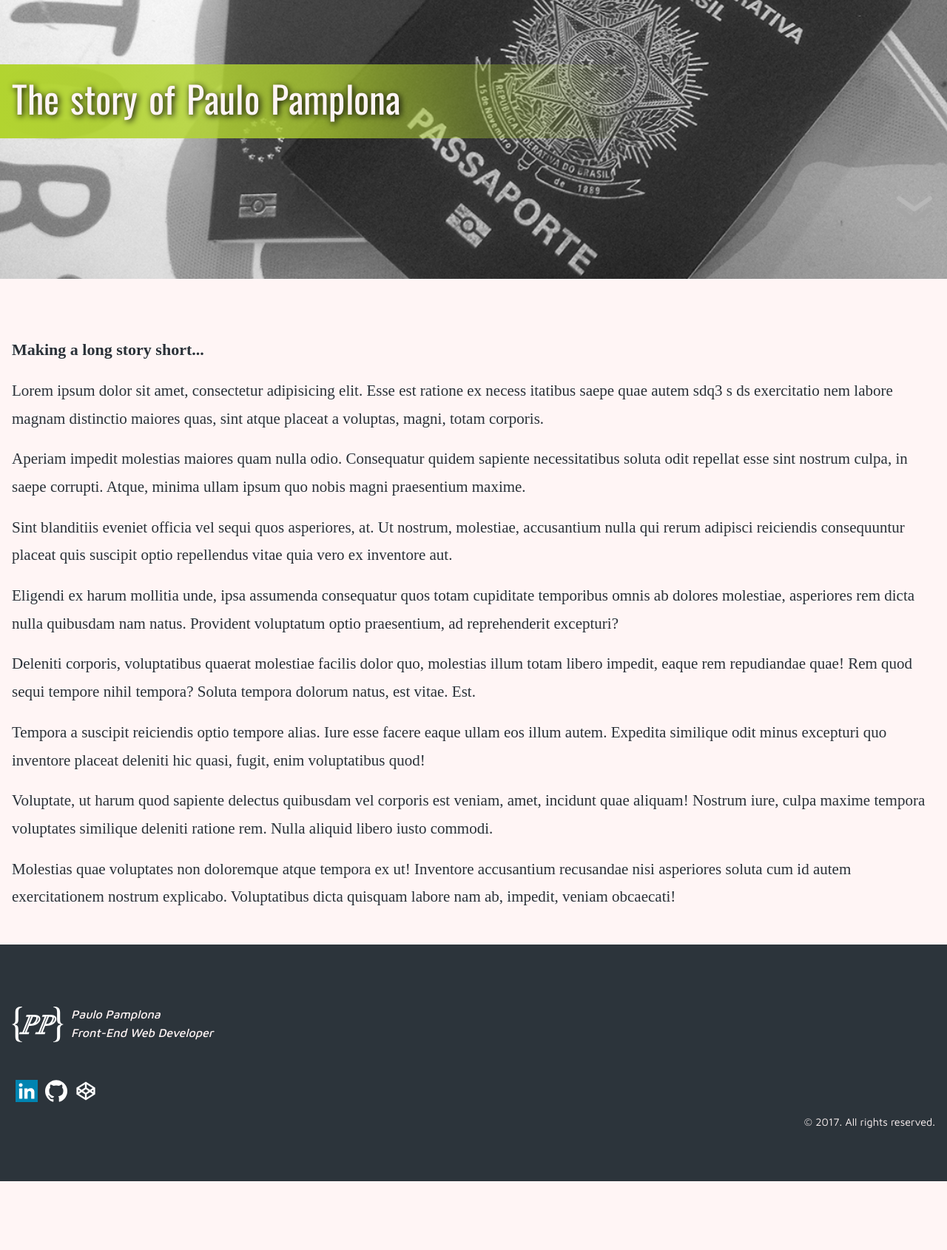
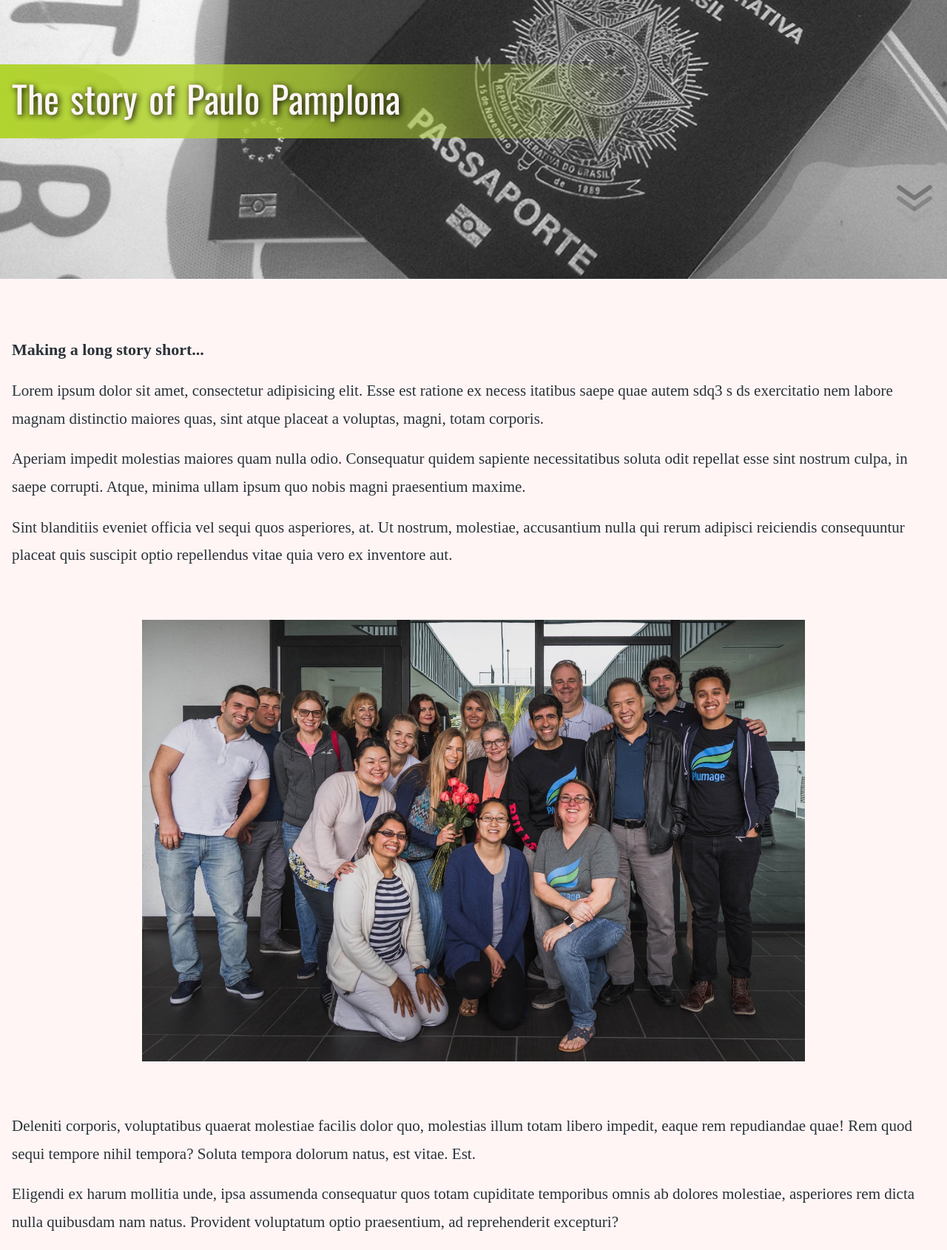
Before and after one commit to pamplonapaulo/portfolio, a PHP site: page /pages/about.html in a window 1280 px wide. Shown: the part 303-1993 px from the top of the page at 74% size. Before the commit the page ends 1900 px from the top, so only its background shows below. Run offline with PHP 8.4, Linux system fonts and the light colour scheme; some web fonts are replaced.

Commit message:
parallax about me page

```diff
--- a/css/style.css
+++ b/css/style.css
@@ -1105,6 +1105,17 @@ main.main-content {
     #instaFeed li {
       width: auto; } }
 
+.parallax {
+  height: 700px;
+  background-attachment: scroll;
+  background-position: center;
+  background-repeat: no-repeat;
+  background-size: cover; }
+  @media only screen and (min-width: 1170px) {
+    .parallax {
+      background-attachment: fixed;
+      background-size: 70%; } }
+
 /* --------------------------------
 
 Footer
--- a/pages/about.html
+++ b/pages/about.html
@@ -89,9 +89,17 @@
 
     <p>Lorem ipsum dolor sit amet, consectetur adipisicing elit. Esse est ratione ex necess itatibus saepe quae autem sdq3 s ds exercitatio nem labore magnam distinctio maiores quas, sint atque placeat a voluptas, magni, totam corporis.</p>
     <p>Aperiam impedit molestias maiores quam nulla odio. Consequatur quidem sapiente necessitatibus soluta odit repellat esse sint nostrum culpa, in saepe corrupti. Atque, minima ullam ipsum quo nobis magni praesentium maxime.</p>
+
     <p>Sint blanditiis eveniet officia vel sequi quos asperiores, at. Ut nostrum, molestiae, accusantium nulla qui rerum adipisci reiciendis consequuntur placeat quis suscipit optio repellendus vitae quia vero ex inventore aut.</p>
+
+    <div class="parallax" style="background-image:url('../assets/LastClass-Formal.jpeg')"></div>
+
+    <p>Deleniti corporis, voluptatibus quaerat molestiae facilis dolor quo, molestias illum totam libero impedit, eaque rem repudiandae quae! Rem quod sequi tempore nihil tempora? Soluta tempora dolorum natus, est vitae. Est.</p>
     <p>Eligendi ex harum mollitia unde, ipsa assumenda consequatur quos totam cupiditate temporibus omnis ab dolores molestiae, asperiores rem dicta nulla quibusdam nam natus. Provident voluptatum optio praesentium, ad reprehenderit excepturi?</p>
-    <p>Deleniti corporis, voluptatibus quaerat molestiae facilis dolor quo, molestias illum totam libero impedit, eaque rem repudiandae quae! Rem quod sequi tempore nihil tempora? Soluta tempora dolorum natus, est vitae. Est.</p>
+
+
+    <div class="parallax" style="background-image:url('../assets/certification.jpg')"></div>
+
     <p>Tempora a suscipit reiciendis optio tempore alias. Iure esse facere eaque ullam eos illum autem. Expedita similique odit minus excepturi quo inventore placeat deleniti hic quasi, fugit, enim voluptatibus quod!</p>
     <p>Voluptate, ut harum quod sapiente delectus quibusdam vel corporis est veniam, amet, incidunt quae aliquam! Nostrum iure, culpa maxime tempora voluptates similique deleniti ratione rem. Nulla aliquid libero iusto commodi.</p>
     <p>Molestias quae voluptates non doloremque atque tempora ex ut! Inventore accusantium recusandae nisi asperiores soluta cum id autem exercitationem nostrum explicabo. Voluptatibus dicta quisquam labore nam ab, impedit, veniam obcaecati!</p>
--- a/scss/style.scss
+++ b/scss/style.scss
@@ -1270,6 +1270,19 @@ main.main-content {
     }
 }
 
+.parallax {
+    height: 700px;
+    background-attachment: scroll;
+    background-position: center;
+    background-repeat: no-repeat;
+    background-size: cover;
+
+    @include MQ(L) {
+        background-attachment: fixed;
+        background-size: 70%;
+    }
+}
+
 /* --------------------------------
 
 Footer
```
Also changed, not shown: scss/style.css (+31 -18 lines), assets/school-logo.png (added), assets/sdccd-logo.png (added), 3 other files.
